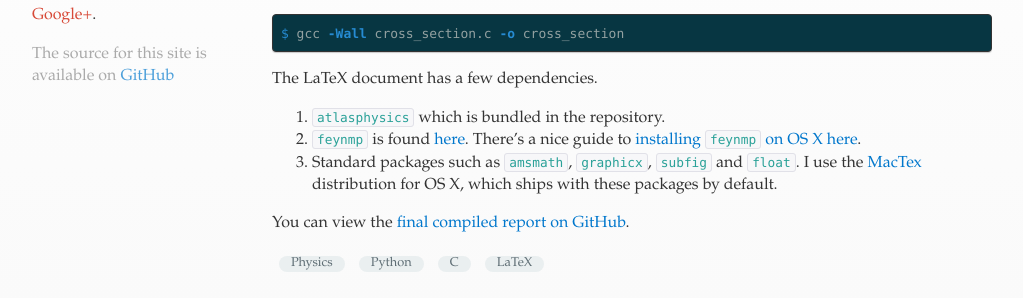
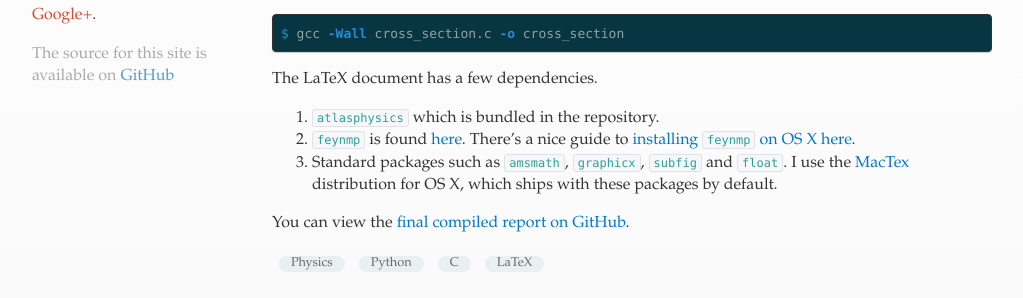
Before and after one commit to alexpearce/home, a Jekyll site: the page built from _posts/physics/2012-04-28-scattering-cross-sections.md, in a window 1280 px wide. Shown: the part 388-686 px from the top of the page, without its empty margins (68-1091 px from the left). Built offline with Jekyll 4.4.1, drawn with Linux system fonts in a browser that asks for light colours; Markdown is read by kramdown in place of the engine named in the settings.

Commit message:
A few style changes.

```diff
--- a/assets/css/alexpearce.css
+++ b/assets/css/alexpearce.css
@@ -19,11 +19,13 @@ body {
   background-image: -moz-linear-gradient(#fff, #fafafa);
   background-image: linear-gradient(#fff, #fafafa);
   font-family: "Palatino Linotype", Palatino, Palladio, "Book Antiqua", Georgia, serif;
+
 }
 
 /* Typography */
 body {
   color: #333;
+  font-size: 1.0em;
 }
 
 h1, h2, h3, h4, h5 {
@@ -71,6 +73,15 @@ a.gplus {
 
 a:hover {
   color: #a0d137;
+}
+
+pre code {
+  font-size: 0.9em;
+}
+
+code {
+  /* Smaller inline code */
+  font-size: 0.75em;
 }
 
 /* End Typography */
@@ -236,12 +247,15 @@ article img {
 
 .highlight {
   margin-bottom: 1em;
+  padding: 8px;
   border: 1px solid #333;
   box-shadow: 0 1px 1px rgba(0, 0, 0, 0.2);
 }
 
 .highlight pre {
-  padding: 8px;
+/*  overflow: scroll;*/
+  overflow-x: auto;
+  word-wrap: normal;
 }
 
 .highlight {
@@ -297,7 +311,6 @@ p code, ul code, ol code {
   border: 1px solid #e1e1e8;
   background: #f7f7f9;
   color: #2aa198;
-  font-size: 0.8em;
   -webkit-border-radius: 3px;
   -moz-border-radius: 3px;
   -o-border-radius: 3px;
```
